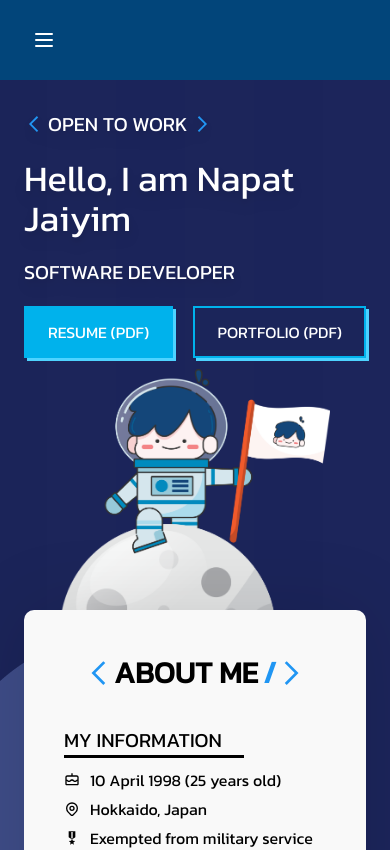
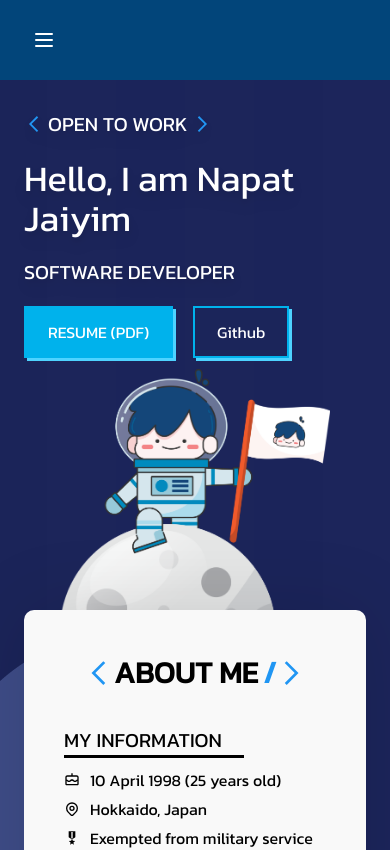
Before and after one commit to HustlerXIV/myweb, a Next.js app: page / in a window 390 px wide. Shown: the top 850 px of the page. Built offline with nearby package versions, Linux system fonts and the light colour scheme.

Commit message:
Updated banner (Used GitHub instead of Portfolio)

```diff
--- a/components/homepage/Banner.js
+++ b/components/homepage/Banner.js
@@ -22,7 +22,7 @@ function Banner() {
             <div className="text-xl my-4 text-white drop-shadow-lg sm:text-2xl">
               SOFTWARE DEVELOPER
             </div>
-            <div className="flex justify-between sm:justify-start mt-5 gap-5">
+            <div className="flex sm:justify-start mt-5 gap-5">
               <a
                 href="https://drive.google.com/file/d/1YExNSvFmQQFQUWZiWAJls-z0AZdUf6xn/view"
                 target="_blank"
@@ -31,11 +31,11 @@ function Banner() {
                 <ResumeButton>RESUME (PDF)</ResumeButton>
               </a>
               <a
-                href="https://drive.google.com/file/d/1tZrdlxQAT60c_F850_wWELUHVjutwdN1/view?usp=sharing"
+                href="https://github.com/HustlerXIV"
                 target="_blank"
                 rel="noreferrer"
               >
-                <PortButton>PORTFOLIO (PDF)</PortButton>
+                <PortButton>Github</PortButton>
               </a>
             </div>
           </div>
```
